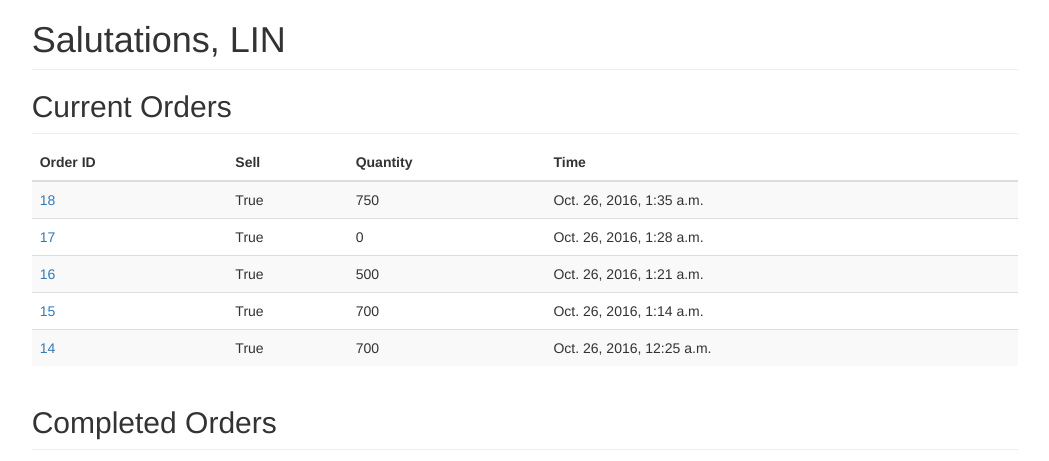
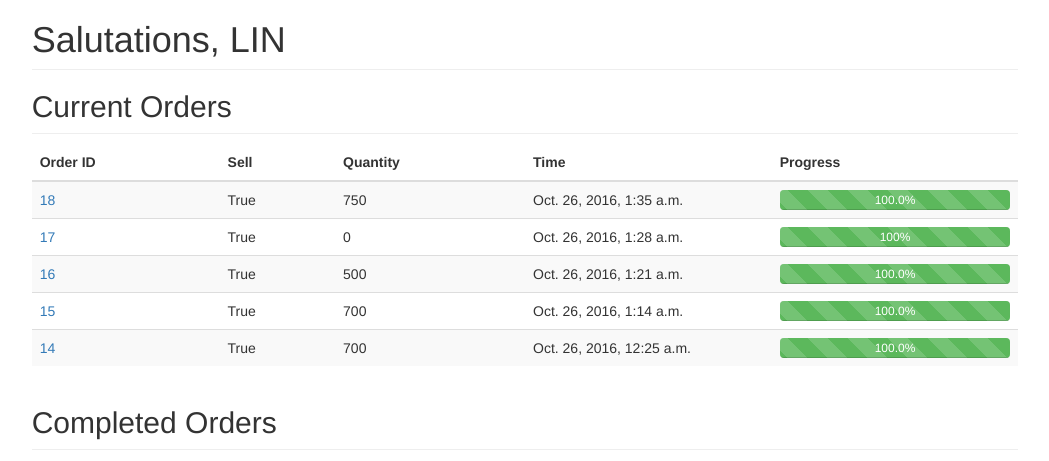
Before and after one commit to gabriellet/thepriceisright, a Django app: page /?next=/order/1/ in a window 1280 px wide. Shown: the part 50-511 px from the top of the page, without its empty margins (115-1164 px from the left). Run offline with Django 3.2, Linux system fonts and the light colour scheme; a user stored in the database is signed in; data comes from the database, SQL or seed files in the repository; some libraries are stand-ins or nearby versions.

Commit message:
added progress bar for parent order

```diff
--- a/authentication/views.py
+++ b/authentication/views.py
@@ -1,12 +1,22 @@
 from django.shortcuts import render
 from django.contrib.auth.decorators import login_required
-
-from stocks.models import ParentOrder
+from django.db.models import Sum
+from stocks.models import ParentOrder, ChildOrder
 # from forms import UserForm
 
 @login_required(login_url="login/")
 def index(request):
     order_list = ParentOrder.objects.all().order_by('-time_executed')
+    for order in order_list:
+    	if order.success == False:
+    		child_sold = ChildOrder.objects.filter(parent_order=order.id).aggregate(Sum('quantity'))['quantity__sum']
+    		if order.quantity == 0:
+    			order.progress = 100
+    		else:
+    			order.progress = (child_sold/order.quantity) * 100
+    	else:
+    		order.progress = 100
+    	print order.progress
     context_dict = {'orders': order_list}
 
     return render(request, "index.html", context_dict)
--- a/static/stocks/dashboard.css
+++ b/static/stocks/dashboard.css
@@ -84,6 +84,10 @@ body {
   margin-top: 0;
 }
 
+.progress {
+    margin-bottom: 0 !important;
+}
+
 
 /*
  * Placeholder dashboard ideas
--- a/stocks/views.py
+++ b/stocks/views.py
@@ -48,11 +48,14 @@ def order_detail(request, id):
 	total_price = children.aggregate(Sum('price'))
 	total_sold = children.aggregate(Sum('quantity'))
 
+	progress = (total_sold['quantity__sum']/parent.quantity) * 100
+
 	return render(request, 'order_detail.html',
 		{
 		'child_orders': children,
 		'parent_order': parent,
 		'average_price': average_price['price__avg'],
 		'total_price': total_price['price__sum'],
-		'total_sold': total_sold['quantity__sum']
+		'total_sold': total_sold['quantity__sum'],
+		'progress': progress
 		})
--- a/templates/base.html
+++ b/templates/base.html
@@ -30,8 +30,7 @@
 		<nav class="navbar navbar-inverse navbar-fixed-top">
 	      <div class="container-fluid">
 	        <div id="navbar" class="navbar-collapse collapse">
-	          <a class="navbar-brand" href="#">The Price Is Right</a>
-
+	          <a class="navbar-brand" href="{% url 'index' %}">The Price Is Right</a>
 	          {% if user.is_authenticated %}
 	          <ul class="nav navbar-nav navbar-right">
 	            <li><a href="{% url 'index' %}">Home</a></li>
--- a/templates/index.html
+++ b/templates/index.html
@@ -19,6 +19,7 @@
           <th>Sell</th>
           <th>Quantity</th>
           <th>Time</th>
+          <th>Progress</th>
         </tr>
       </thead>
       {% if orders %}
@@ -29,7 +30,12 @@
                         <td> <a href="{% url 'order_detail' order.id %}">{{ order.id }} </a>
                         <td> {{ order.is_sell }}
                         <td> {{ order.quantity }}
-                        <td> {{ order.time_executed }}
+                        <td class="col-md-3"> {{ order.time_executed }}
+                        <td class="col-md-3">
+                            <div class="progress">
+                                <div class="progress-bar progress-bar-success progress-bar-striped active" role="progressbar" aria-valuenow="{{ order.progress }}" aria-valuemin="0" aria-valuemax="100" style="width:{{ order.progress }}%"> {{ order.progress }}%
+                                </div>
+                            </div>
                     </tr>
                 {% endif %}
             {% endfor %}
```
Also changed, not shown: templates/order_detail.html (+5 -3 lines).
